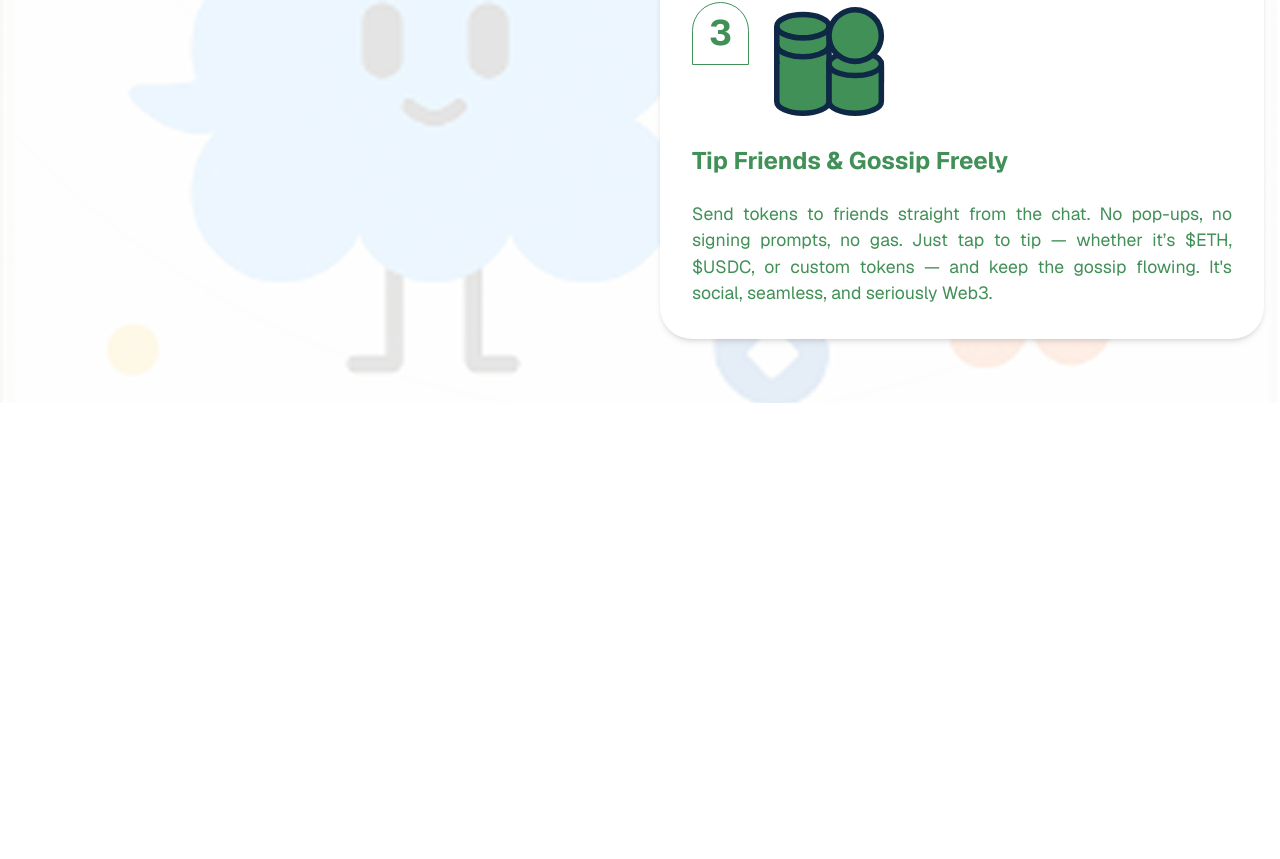
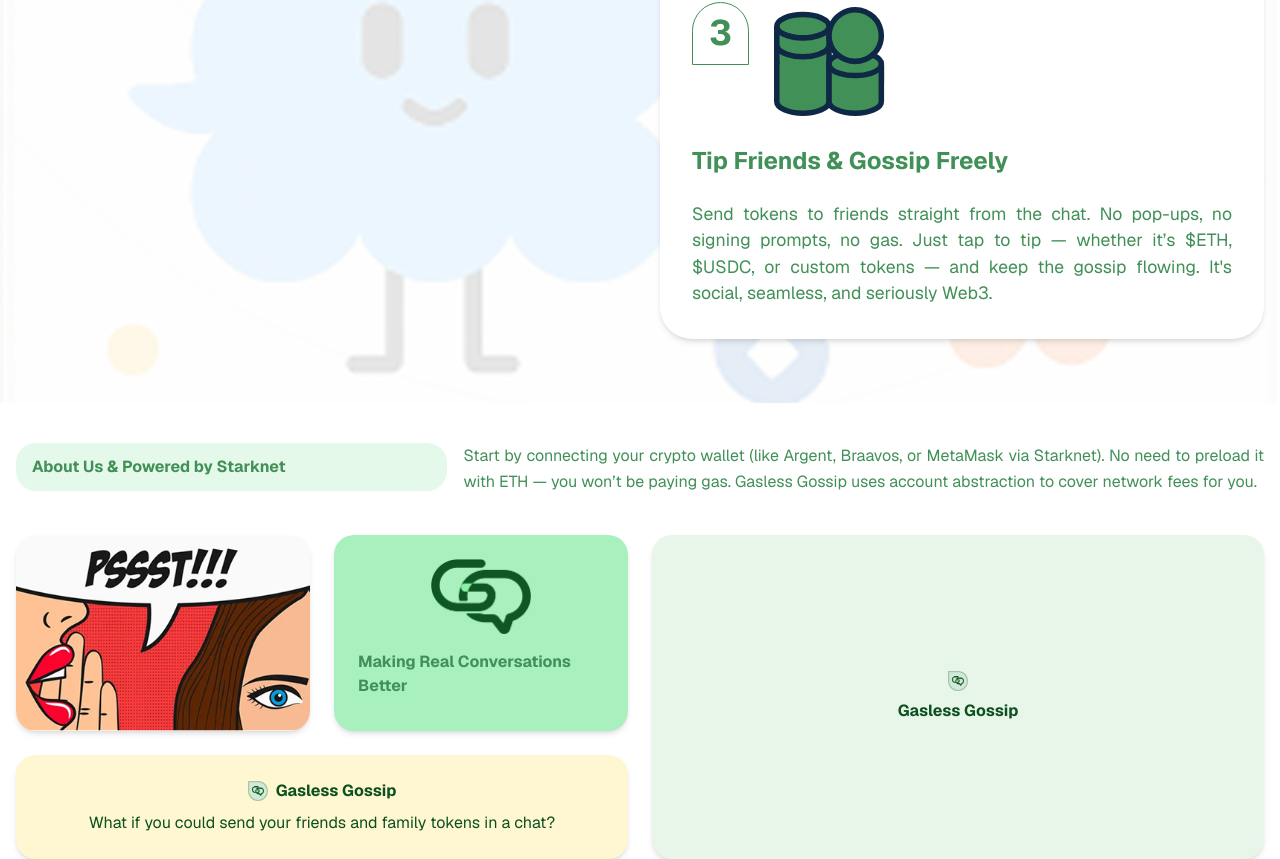
Before and after one commit to songifi/gg_frontend, a Next.js app in the folder client/: page /LandingPage in a window 1280 px wide. Shown: the part 3234-4093 px from the top of the page. Before the commit the page ends 3637 px from the top, so only its background shows below. Built offline with nearby package versions, Linux system fonts and the light colour scheme.

Commit message:
styled about us component

```diff
--- a/client/src/app/LandingPage/components/About.tsx
+++ b/client/src/app/LandingPage/components/About.tsx
@@ -0,0 +1,84 @@
+import Image from 'next/image'
+
+export const AboutUs = () => {
+  return (
+    <section className="mt-10">
+      <div className="container mx-auto px-4">
+        {/* About Section */}
+        <article className="flex flex-col items-start gap-4 md:flex-row">
+          <h3 className="mx-auto w-fit rounded-[1.25rem] bg-[#E4F9E9] px-4 py-3 text-base font-bold text-[#419057] md:mx-0 md:w-[35%]">
+            About Us & Powered by Starknet
+          </h3>
+          <p className="w-full text-justify text-base leading-relaxed text-[#419057] md:w-[65%]">
+            Start by connecting your crypto wallet (like Argent, Braavos, or
+            MetaMask via Starknet). No need to preload it with ETH — you won’t
+            be paying gas. Gasless Gossip uses account abstraction to cover
+            network fees for you.
+          </p>
+        </article>
+
+        {/* Grid Section */}
+        <article className="mt-10 grid grid-cols-1 items-start gap-6 md:grid-cols-2">
+
+          <div className="grid grid-cols-1 gap-6 sm:grid-cols-2">
+            {/* Card 1 */}
+            <div className="overflow-hidden rounded-[1.25rem] bg-white shadow-md">
+              <Image
+                src="/PSSTIMage.png"
+                alt="Psst Image"
+                width={400}
+                height={400}
+                className="h-auto w-full object-contain"
+                priority
+              />
+            </div>
+
+            {/* Card 2 */}
+            <div className="flex flex-col items-center rounded-[1.25rem] bg-[#A8F0BD] p-6 shadow-md">
+              <Image
+                src="/chatMulti.png"
+                alt="Chat Multi"
+                width={100}
+                height={100}
+                className="mb-4 rounded-[1.25rem] object-contain"
+                priority
+              />
+              <p className="text-base font-bold text-[#419057]">
+                Making Real Conversations Better
+              </p>
+            </div>
+
+            {/* Card 3 */}
+            <div className="col-span-full rounded-[1.25rem] bg-[#FFF7D1] p-6 text-center shadow-md">
+              <div className="mb-2 flex items-center justify-center gap-2">
+                <Image
+                  src="/Logo.png"
+                  alt="Logo"
+                  width={20}
+                  height={20}
+                  className="h-5 w-5"
+                />
+                <p className="font-bold text-[#0B501E]">Gasless Gossip</p>
+              </div>
+              <p className="text-base text-[#0B501E]">
+                What if you could send your friends and family tokens in a chat?
+              </p>
+            </div>
+          </div>
+
+          {/* Right Column (Card 4) */}
+          <div className="flex h-full flex-col items-center justify-center rounded-[1.25rem] bg-[#E8F5E9] p-6 text-center shadow-md">
+            <Image
+              src="/Logo.png"
+              alt="Logo"
+              width={20}
+              height={20}
+              className="mb-2 h-5 w-5"
+            />
+            <p className="font-bold text-[#0B501E]">Gasless Gossip</p>
+          </div>
+        </article>
+      </div>
+    </section>
+  )
+}
--- a/client/src/app/LandingPage/components/HowItWorks.tsx
+++ b/client/src/app/LandingPage/components/HowItWorks.tsx
@@ -30,7 +30,7 @@
               <p className="text-2xl font-bold text-[#419057]">
                 Connect Your Wallet
               </p>
-              <p className="text-justify text-[1.10294rem] text-[#419057]">
+              <p className="text-justify text-base sm:text-[1.10294rem] text-[#419057]">
                 Start by connecting your crypto wallet (like Argent, Braavos, or
                 MetaMask via Starknet). No need to preload it with ETH — you
                 won’t be paying gas. Gasless Gossip uses account abstraction to
@@ -57,7 +57,7 @@
               <p className="text-2xl font-bold text-[#419057]">
                 Start Chatting Instantly
               </p>
-              <p className="text-justify text-[1.10294rem] text-[#419057]">
+              <p className="text-justify text-base sm:text-[1.10294rem] text-[#419057]">
                 Once you're in, it feels just like any modern messaging app —
                 but it's fully on-chain. Send direct messages, chat in groups,
                 or reply to friends in real-time. Every message is recorded on
@@ -84,7 +84,7 @@
               <p className="text-2xl font-bold text-[#419057]">
                 Tip Friends & Gossip Freely
               </p>
-              <p className="text-justify text-[1.10294rem] text-[#419057]">
+              <p className="text-justify text-base sm:text-[1.10294rem] text-[#419057]">
                 Send tokens to friends straight from the chat. No pop-ups, no
                 signing prompts, no gas. Just tap to tip — whether it’s $ETH,
                 $USDC, or custom tokens — and keep the gossip flowing. It's
--- a/client/src/app/LandingPage/page.tsx
+++ b/client/src/app/LandingPage/page.tsx
@@ -2,6 +2,7 @@
 import { HeroSection } from './components/HeroSection';
 import { KeyFeatures } from './components/KeyFeatures';
 import { HowItWorks } from './components/HowItWorks';
+import { AboutUs } from './components/About';
 
 export default function LandingPage() {
   return (
@@ -10,6 +11,7 @@
        <HeroSection />
        <KeyFeatures />
        <HowItWorks />
+       <AboutUs />
 
       </main>
 
```
